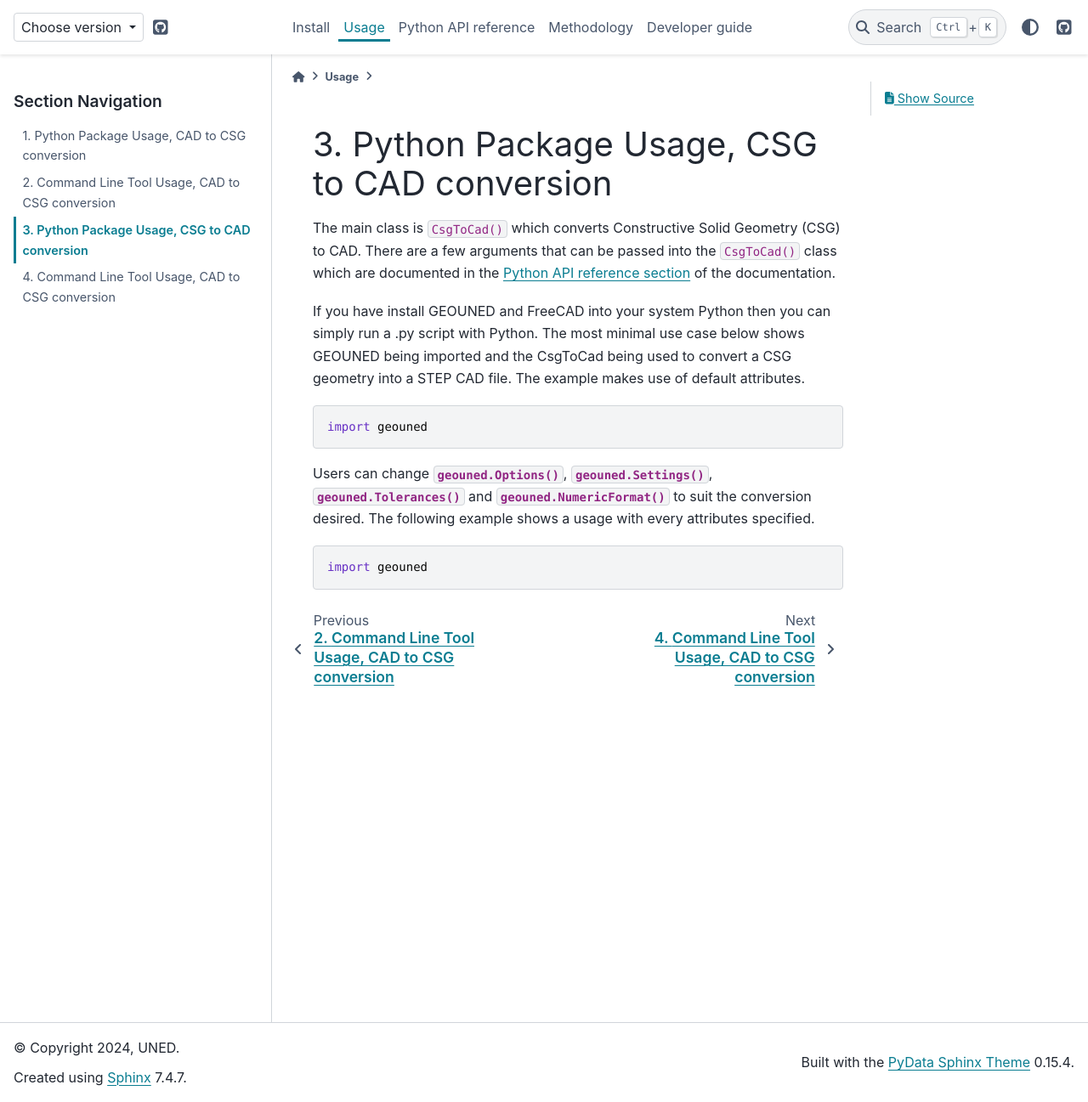
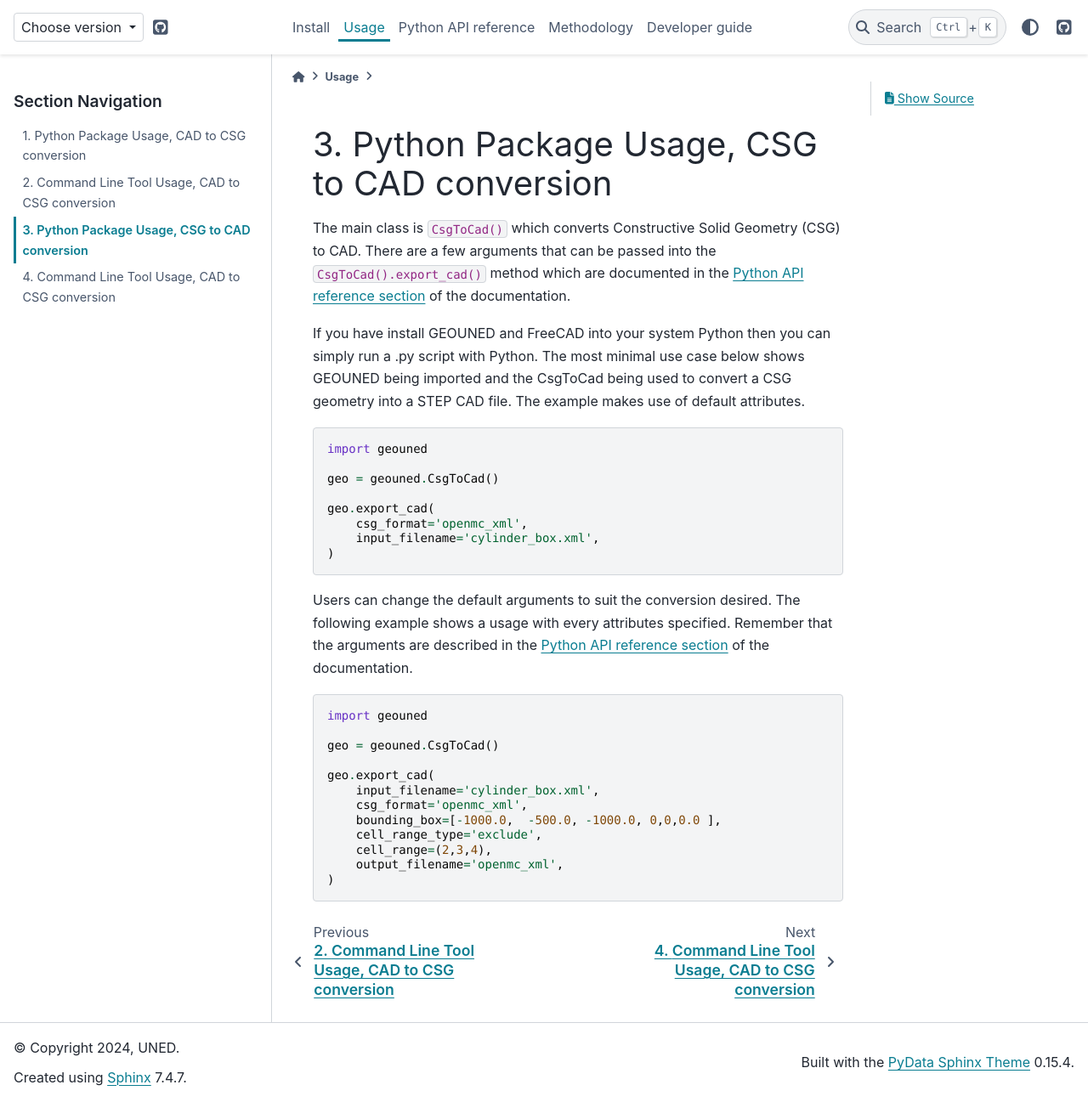
Before and after one commit to GEOUNED-org/GEOUNED, a Sphinx documentation site: the page built from docs/usage/python_csgtocad_api_usage.rst, in a window 1280 px wide and 1297 px high. Shown: the whole window at 85% size. Built offline with Sphinx 7.4.7 and the PyData theme 0.15.4, drawn with Linux system fonts in a browser that asks for light colours; the version number could not be read and is left out.

Commit message:
improved csg to cad examples

````diff
--- a/docs/usage/python_cadtocsg_cli_usage.rst
+++ b/docs/usage/python_cadtocsg_cli_usage.rst
@@ -112,6 +112,7 @@ Here is a complete JSON file specification
             "cellSummaryFile": true
         }
     }
+
 Note that JSON requires ```null``` to be passed in which gets translated to ```None``` in Python.
 This is converted in the same way as the minimal JSON config file
 
--- a/docs/usage/python_csgtocad_api_usage.rst
+++ b/docs/usage/python_csgtocad_api_usage.rst
@@ -2,7 +2,7 @@ Python Package Usage, CSG to CAD conversion
 ===========================================
 
 The main class is ``CsgToCad()`` which converts Constructive Solid Geometry (CSG) to CAD.
-There are a few arguments that can be passed into the ``CsgToCad()`` class which are documented in the `Python API reference section <../python_api.html>`_ of the documentation.
+There are a few arguments that can be passed into the ``CsgToCad().export_cad()`` method which are documented in the `Python API reference section <../python_api.html>`_ of the documentation.
 
 
 If you have install GEOUNED and FreeCAD into your system Python then you can simply run a .py script with Python.
@@ -13,10 +13,29 @@ The example makes use of default  attributes.
 
     import geouned
 
+    geo = geouned.CsgToCad()
 
-Users can change :meth:`geouned.Options`, :meth:`geouned.Settings`, :meth:`geouned.Tolerances` and :meth:`geouned.NumericFormat` to suit the conversion desired.
+    geo.export_cad(
+        csg_format='openmc_xml',
+        input_filename='cylinder_box.xml',
+    )
+
+
+Users can change the default arguments to suit the conversion desired.
 The following example shows a usage with every attributes specified.
+Remember that the arguments are described in the `Python API reference section <../python_api.html>`_ of the documentation.
 
 .. code-block:: python
 
     import geouned
+
+    geo = geouned.CsgToCad()
+
+    geo.export_cad(
+        input_filename='cylinder_box.xml',
+        csg_format='openmc_xml',
+        bounding_box=[-1000.0,  -500.0, -1000.0, 0,0,0.0 ],
+        cell_range_type='exclude',
+        cell_range=(2,3,4),
+        output_filename='openmc_xml',
+    )
--- a/docs/usage/python_csgtocad_cli_usage.rst
+++ b/docs/usage/python_csgtocad_cli_usage.rst
@@ -70,8 +70,8 @@ Here is a complete JSON file specification
         "cell_range": [],
         "mat_range_type": "all",
         "mat_range": []
+        }
     }
-}
 
 .. code-block:: bash
 
````
Also changed, not shown: 1 other file.
